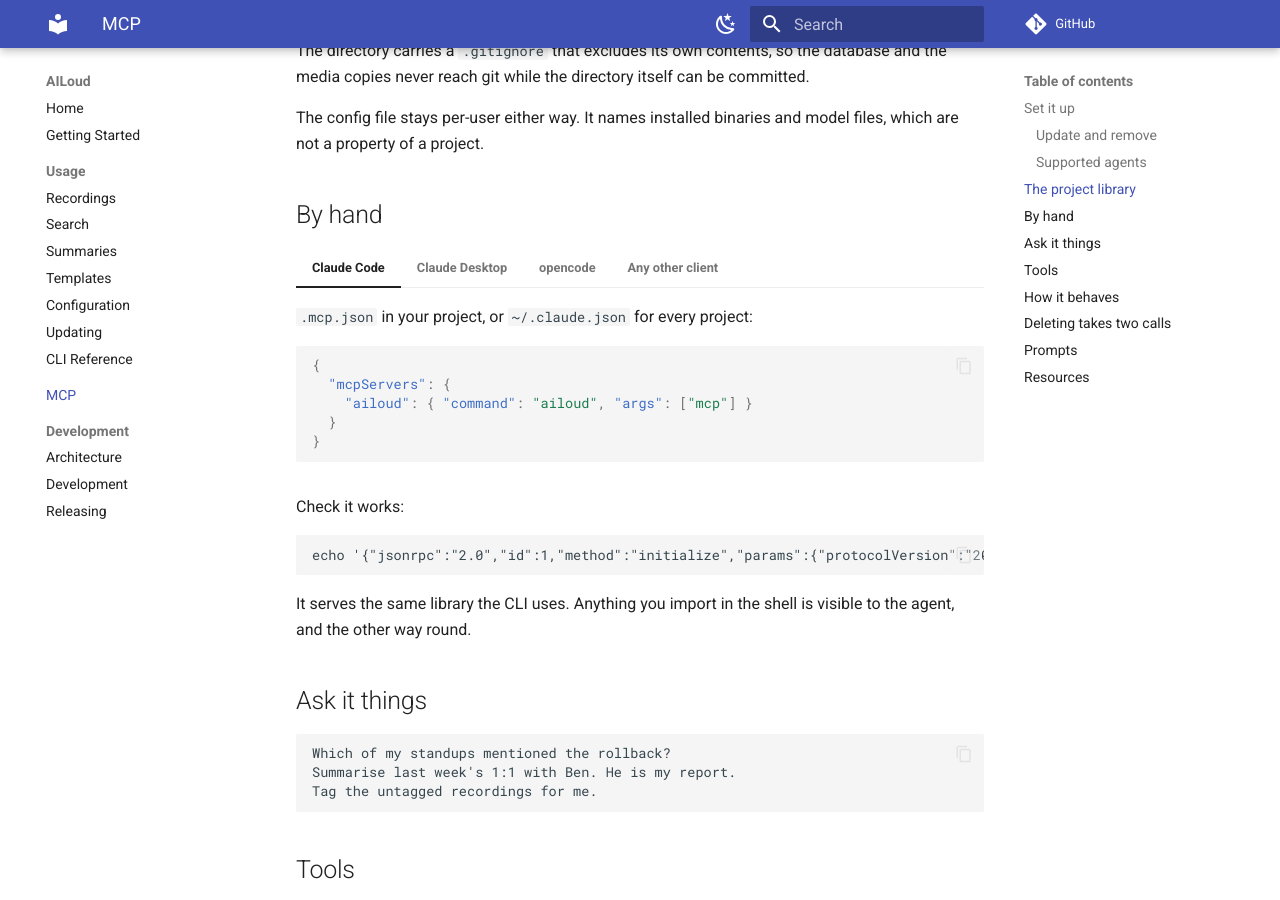
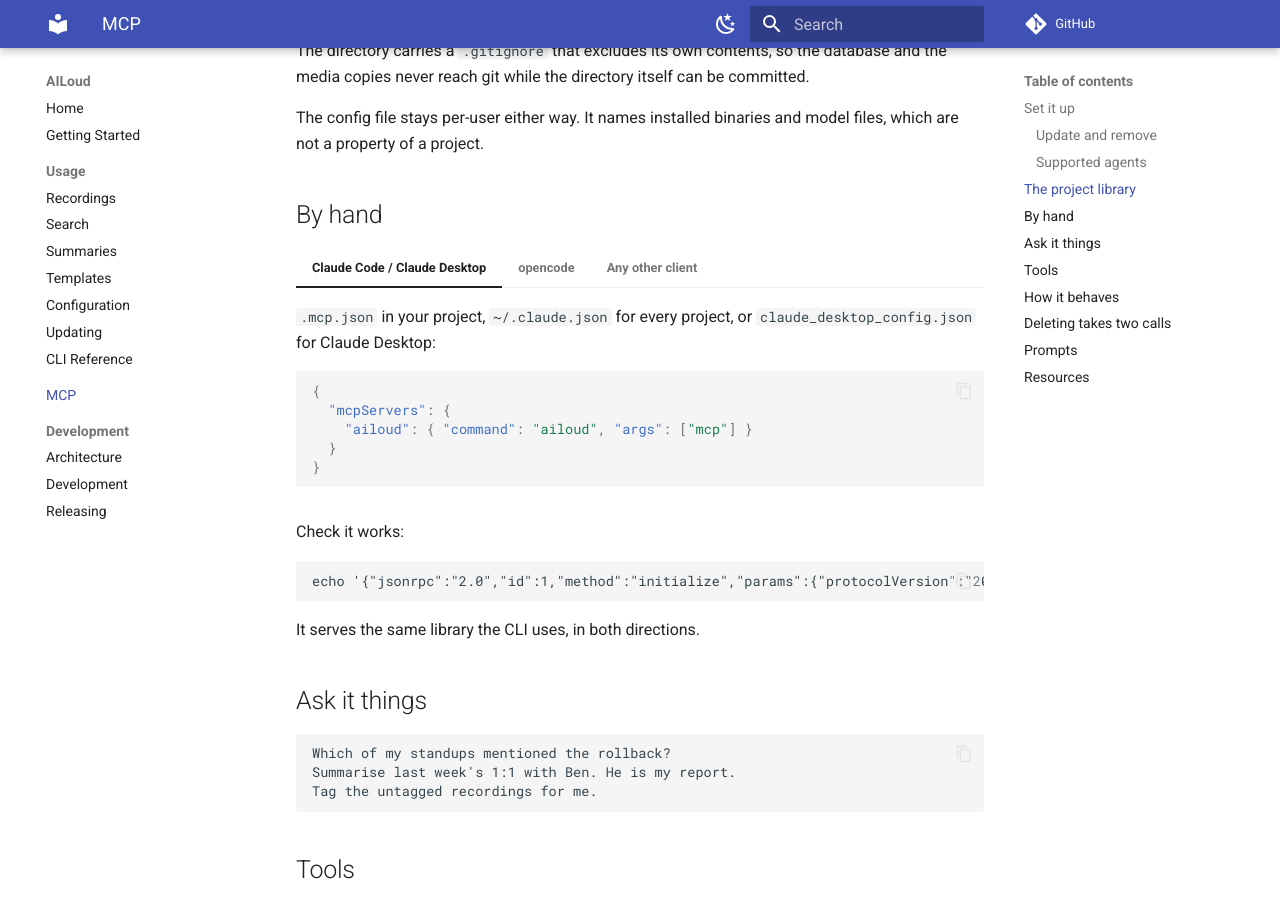
Before and after one commit to lorem-dev/ailoud, an MkDocs documentation site: the page built from docs/mcp.md, in a window 1280 px wide and 900 px high, scrolled down 2346 px. Built offline with MkDocs 1.6.1 and Material for MkDocs 9.7.7, drawn with Linux system fonts in a browser that asks for light colours; comment, search, counter and statistics services are not loaded; the version menu is left out.

Commit message:
docs: cut the prose in the MCP page

````diff
--- a/docs/mcp.md
+++ b/docs/mcp.md
@@ -108,21 +108,10 @@
 
 ## By hand
 
-=== "Claude Code"
+=== "Claude Code / Claude Desktop"
 
-    `.mcp.json` in your project, or `~/.claude.json` for every project:
-
-    ```json
-    {
-      "mcpServers": {
-        "ailoud": { "command": "ailoud", "args": ["mcp"] }
-      }
-    }
-    ```
-
-=== "Claude Desktop"
-
-    `claude_desktop_config.json`:
+    `.mcp.json` in your project, `~/.claude.json` for every project, or
+    `claude_desktop_config.json` for Claude Desktop:
 
     ```json
     {
@@ -158,8 +147,7 @@
 echo '{"jsonrpc":"2.0","id":1,"method":"initialize","params":{"protocolVersion":"2025-06-18","capabilities":{},"clientInfo":{"name":"probe","version":"1"}}}' | ailoud mcp
 ```
 
-It serves the same library the CLI uses. Anything you import in the shell is
-visible to the agent, and the other way round.
+It serves the same library the CLI uses, in both directions.
 
 ## Ask it things
 
````
